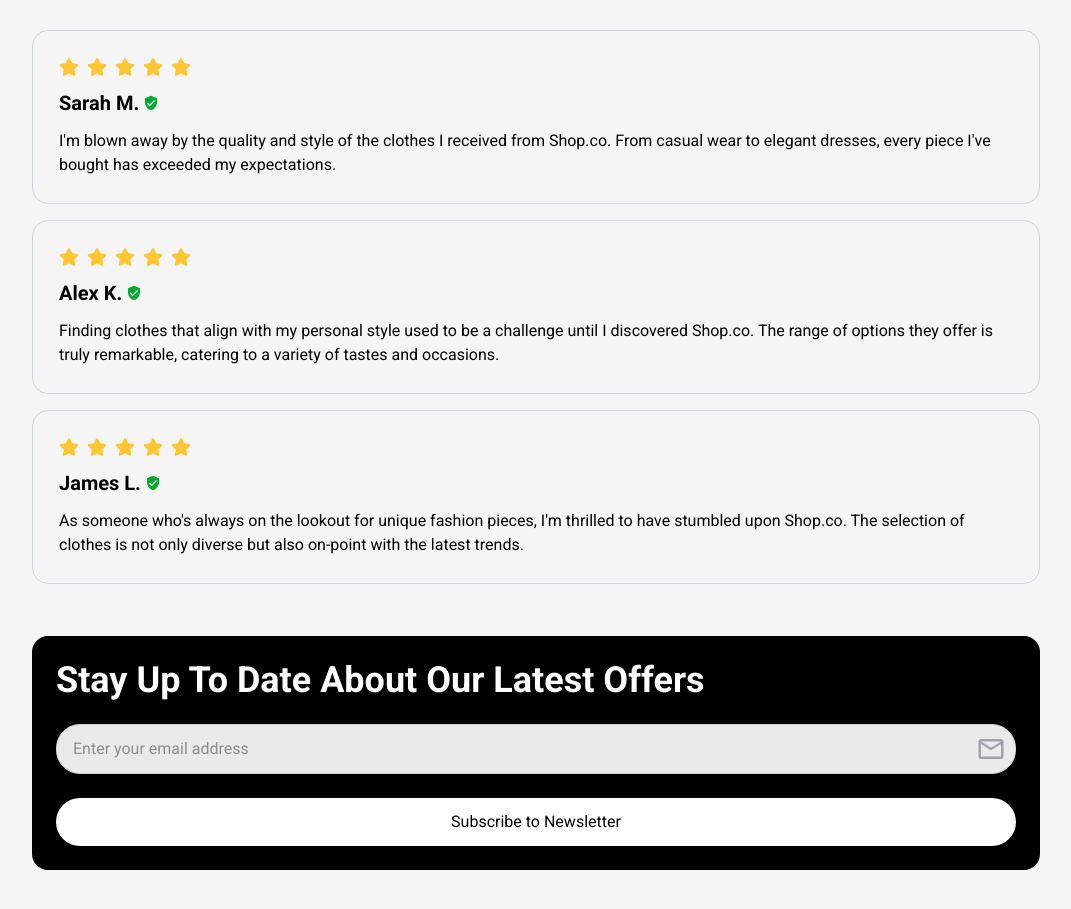
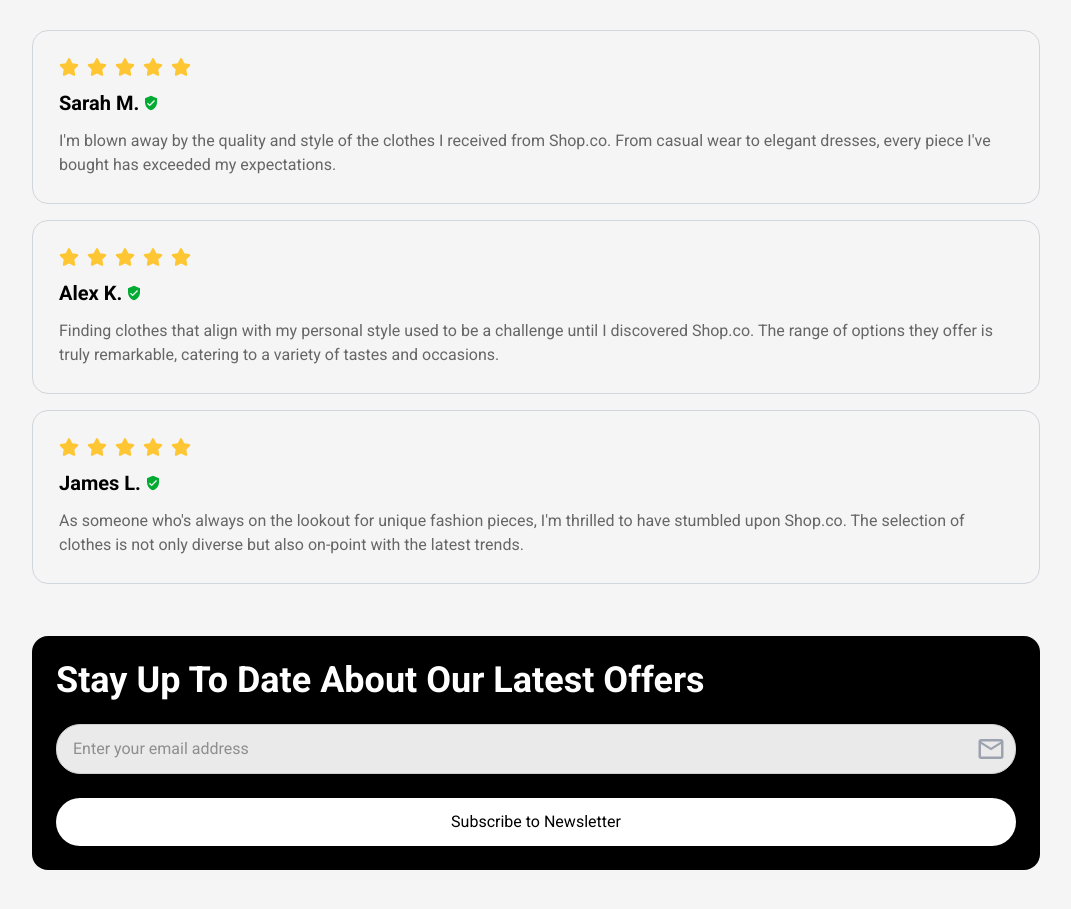
Before and after one commit to Kaydev-cmd/shop-co-web-app, a Next.js app: page / in a window 1280 px wide. Shown: the part 10405-11314 px from the top of the page, without its empty margins (104-1175 px from the left). Built offline with nearby package versions, Linux system fonts and the light colour scheme.

Commit message:
style: add text gray to review text

```diff
--- a/components/common/ReviewCard.tsx
+++ b/components/common/ReviewCard.tsx
@@ -17,7 +17,7 @@ const ReviewCard: React.FC<ReviewCardProps> = ({ nameOfUser, review }) => {
         <h4 className="font-bold text-xl">{nameOfUser}</h4>
         <MdVerifiedUser color="#01AB31" />
       </div>
-      <p>{review}</p>
+      <p className="text-[#666666]">{review}</p>
     </div>
   );
 };
```
